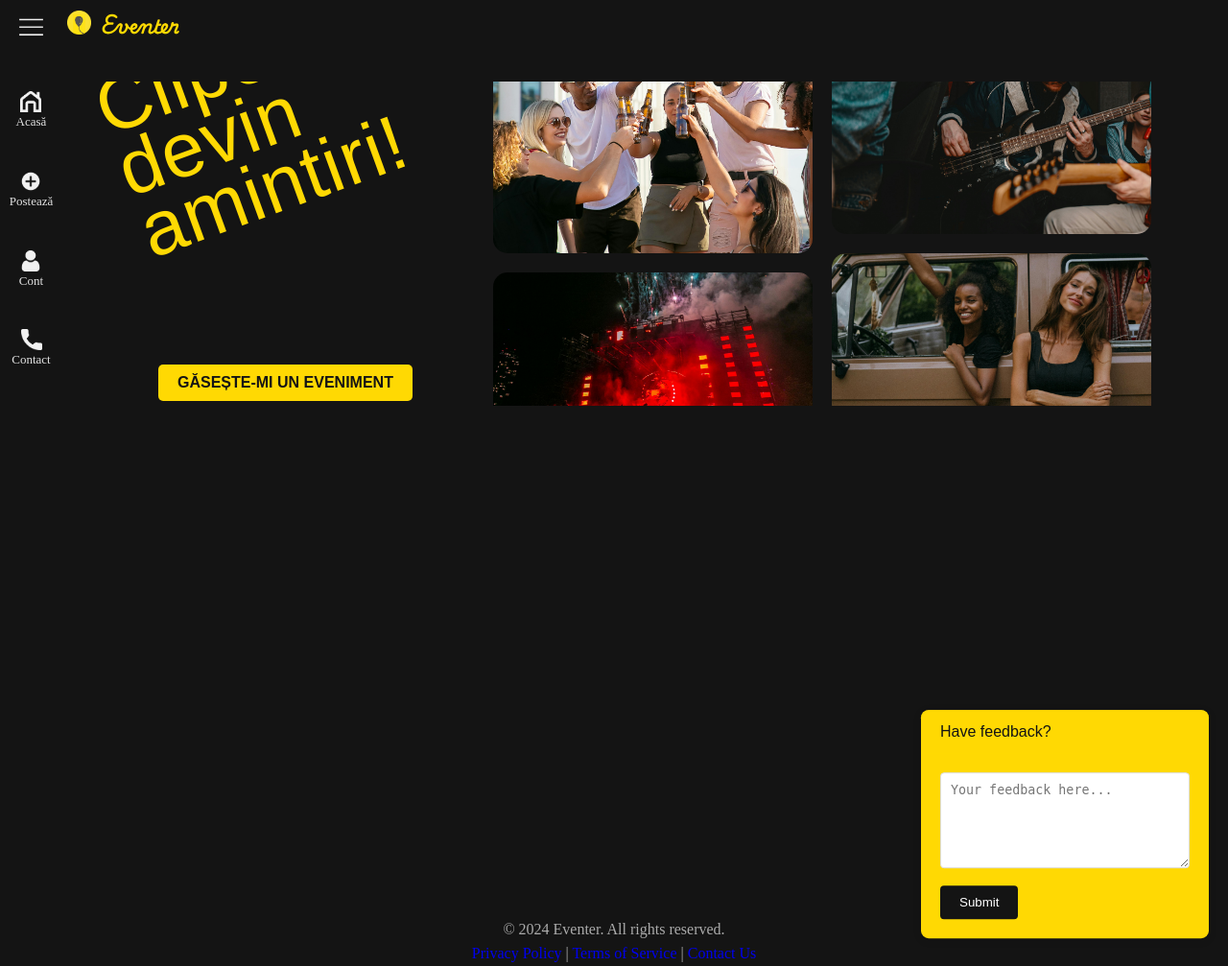
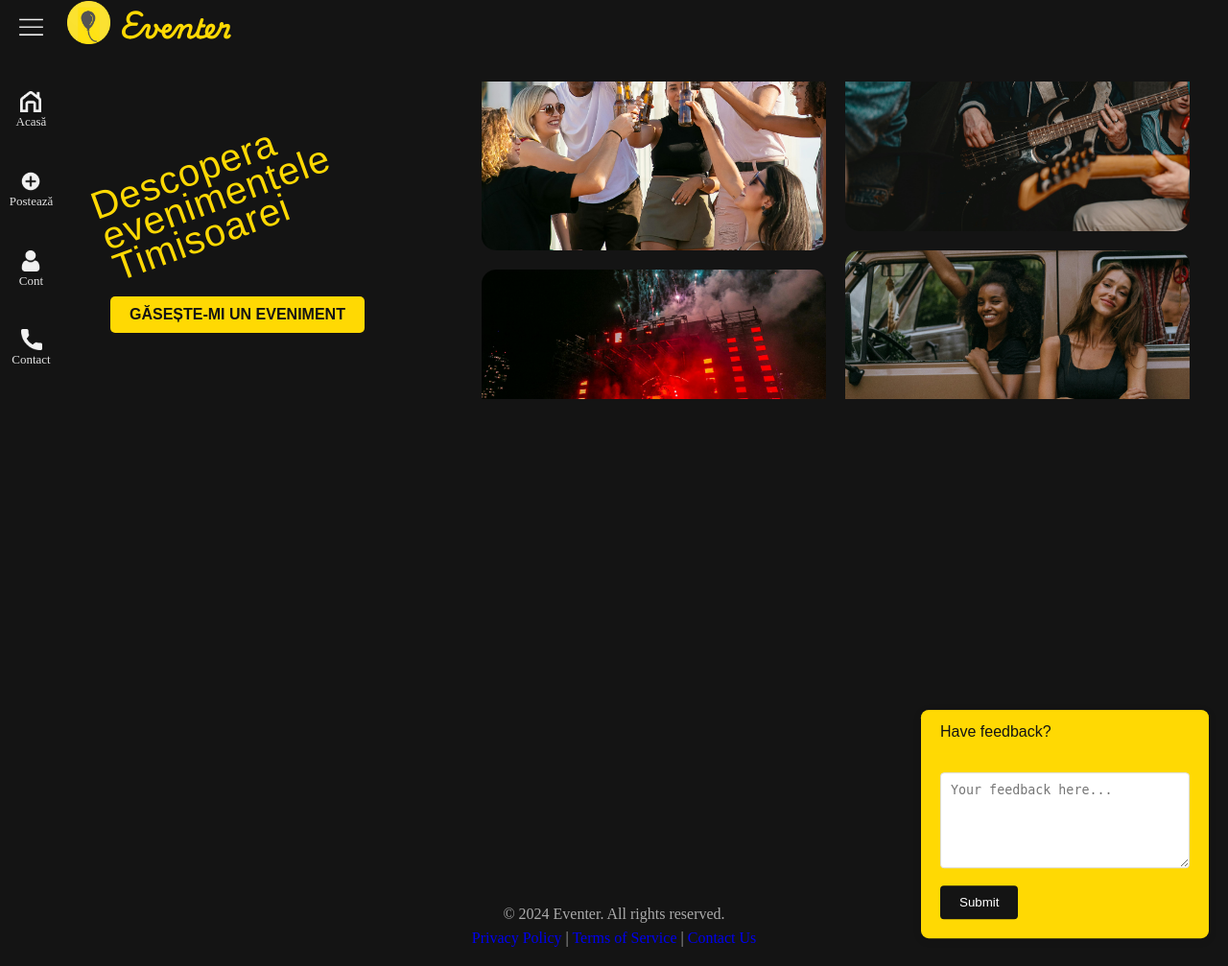
Before and after one commit to Victor152M/Eventer, a Flask app: template app/templates/index.html in a window 1280 px wide. Shown: the whole page at 96% size. Run offline with Flask 3, Linux system fonts and the light colour scheme; the template is opened without the code that fills it, so the values that code supplies are empty; parts of the project's set-up code (start-up, migrations or seed data) failed here and were passed over; some web fonts are replaced.

Commit message:
improved navbar and home page design

```diff
--- a/app/static/css/index.css
+++ b/app/static/css/index.css
@@ -29,7 +29,7 @@ header{
     display: flex;
     align-items: center;
     justify-content: space-between;
-    padding: 35px 60px;
+    padding: 0px 40px;
     margin: 30px 0;
     background-color: #141414;
     overflow: hidden;
@@ -103,19 +103,23 @@ header{
     justify-content: flex-start;
     align-items: flex-start;
     color: #ffd903;
-    padding: 20px;
+    padding: 10px;
     max-width: 35%;
+    word-wrap: break-word;
+    overflow-wrap: break-word;
 }
 
 .hero-left h2 {
-    font-size: 5rem;
+    font-size: 2.5rem;
     font-weight: 70;
     margin-bottom: 20px;
     letter-spacing: 1px;
     font-family: 'Gagalin', sans-serif;
-    transform: rotate(-20deg) translateY(-70%);
+    transform: rotate(-20deg) translateY(-50%);
     transform-origin: center;
     line-height: 0.85;
+    max-width: 90%;
+    text-align: left;
 }
 
 .cta-button {
@@ -178,7 +182,7 @@ body, h1, p {
     display: block;
     width: 100%;
     margin-left: 65px;
-    padding: 0 20px; /* Adds some padding on smaller screens */
+    padding: 0 0px;
     box-sizing: border-box; /* Includes padding in the width calculation */
 }
 
--- a/app/static/css/navigation.css
+++ b/app/static/css/navigation.css
@@ -44,12 +44,13 @@
 }
 
 .logo_img {
-    width: 25px;
+    width: 2.8rem;
+    align-items: center;
 }
 
 .logo_text {
     padding: 0px 20px 0px 10px;
-    font-size: 1.2rem;
+    font-size: 1.7rem;
     font-family: 'Playwrite';
     color:#ffd903;
     text-decoration: none;
--- a/app/templates/index.html
+++ b/app/templates/index.html
@@ -47,9 +47,9 @@
         <div id="content" class="main_content">
             <section class="hero" id="hero">
                 <div class="hero-left" id="hero__left">
-                    <h2>Clipele devin amintiri!</h2>
+                    <h2>Descopera evenimentele Timisoarei</h2>
                     <button class="cta-button" id="call__to__action__hero">
-                        <a href="#events">Găsește-mi un eveniment</a>
+                        <a>Găsește-mi un eveniment</a>
                     </button>
                 </div>
                 <div class="hero-right" id="hero__right">
```
